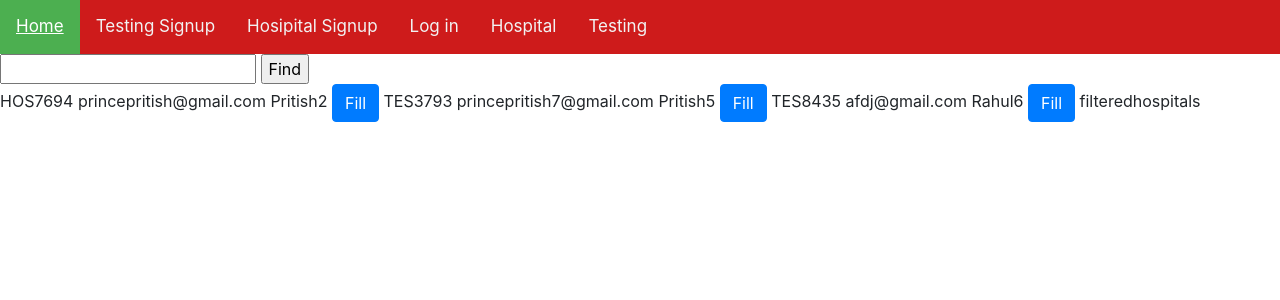
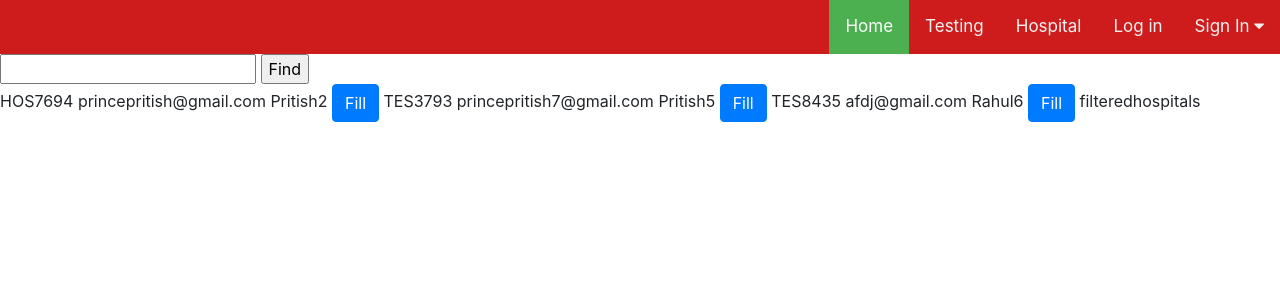
Before and after one commit to m-a-rahul/COVID19-BOT, a Django app: page / in a window 1280 px wide. Shown: the top 300 px of the page. Run offline with Django 3.2, Linux system fonts and the light colour scheme; data comes from the database, SQL or seed files in the repository; some libraries are stand-ins or nearby versions.

Commit message:
homepage navbar

```diff
--- a/templates/base.html
+++ b/templates/base.html
@@ -2,16 +2,43 @@
 <html lang="en" dir="ltr">
   <head>
     <meta charset="utf-8">
+    <meta name="viewport" content="width=device-width, initial-scale=1">
+<link rel="stylesheet" href="https://cdnjs.cloudflare.com/ajax/libs/font-awesome/4.7.0/css/font-awesome.min.css">
     <title>BOT</title>
     <!-- CSS only -->
     <style>
-      .topnav {
+      .dropdown-content {
+  display: none;
+  position: absolute;
+  background-color:  rgb(206, 27, 27);
+  min-width: 160px;
+  width: 100%;
+  box-shadow: 0px 8px 16px 0px rgba(0,0,0,0.2);
+  z-index: 1;
+}
+.dropdown {
+  position: relative;
+  display: inline-block;
+}
+
+
+.dropdown-content a {
+  float: none;
+  color: black;
+  padding: 12px 16px;
+  text-decoration: none;
+  display: block;
+  text-align: left;
+}
+.dropdown:hover .dropdown-content
+{display: block;}
+      .topnav,button {
     background-color: rgb(206, 27, 27);
     overflow: hidden;
   }
 
-  .topnav a {
-    float: left;
+  .topnav a,.topnav button{
+    float: right;
     color: #f2f2f2;
     text-align: center;
     padding: 14px 16px;
@@ -20,14 +47,14 @@
   }
 
 
-  .topnav a:hover {
+  .topnav a:hover,.topnav button:hover {
     background-color:lightgreen;
     color: black;
     text-decoration: underline;
   }
 
 
-  .topnav a.active {
+  .topnav a.active,.topnav button.active {
     background-color: #4CAF50;
     color: white;
   }
@@ -35,17 +62,21 @@
     <link rel="stylesheet" href="https://stackpath.bootstrapcdn.com/bootstrap/4.5.2/css/bootstrap.min.css" integrity="sha384-JcKb8q3iqJ61gNV9KGb8thSsNjpSL0n8PARn9HuZOnIxN0hoP+VmmDGMN5t9UJ0Z" crossorigin="anonymous">
   </head>
   <body>
-    <div class="topnav">
-      <a class="active" href="#home">Home</a>
+    <div class="topnav" style="overflow: hidden;">
+
       {% if user.is_authenticated %}
       <a href="{% url 'accounts:logout' %}">Log Out</a>
       {% else %}
+      <div class="dropdown" style="float: right;">
+        <button class="dropbutn" style="border: none;">Sign In <i class="fa fa-caret-down"></i></button>
+        <div class="dropdown-content">
       <a href="{% url 'accounts:tsignup' %}">Testing Signup</a>
-      <a href="{% url 'accounts:hsignup' %}">Hosipital Signup</a>
+      <a href="{% url 'accounts:hsignup' %}">Hosipital Signup</a></div></div>
       <a href="{% url 'accounts:login' %}">Log in</a>
       {% endif %}
       <a href="#hospital">Hospital</a>
       <a href="testing">Testing</a>
+      <a class="active" href="#home">Home</a>
     </div>
     {% block content %}
     {% endblock %}
```
